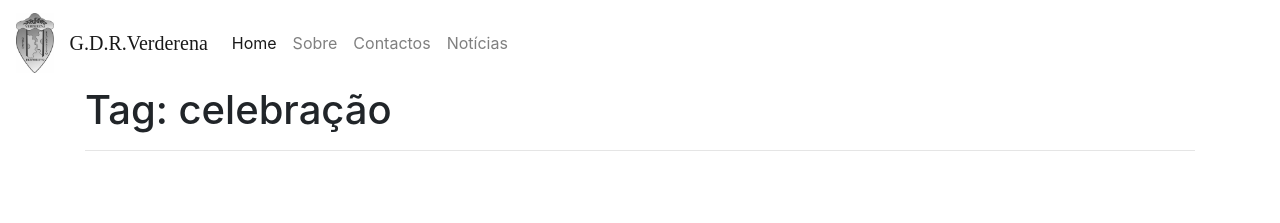
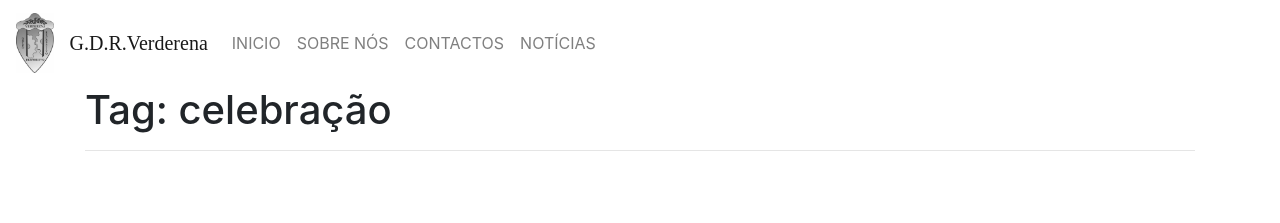
Before and after one commit to GDR-Verderena/gdr-verderena.github.io, a Jekyll site: the page built from tag/celebração.md, in a window 1280 px wide. Shown: the top 223 px of the page. Built offline with Jekyll 4.4.1, drawn with Linux system fonts in a browser that asks for light colours; some web fonts are replaced.

Commit message:
Update navbar.html

```diff
--- a/_includes/navbar.html
+++ b/_includes/navbar.html
@@ -14,14 +14,14 @@
 
     <div class="collapse navbar-collapse" id="navbarTogglerDemo02">
       <ul class="navbar-nav mr-auto mt-2 mt-lg-0">
-        <li class="nav-item active">
-          <a class="nav-link" href="/">Home <span class="sr-only">(current)</span></a>
+        <li class="nav-item ">
+          <a class="nav-link" href="/"> INICIO <span class="sr-only">(current)</span></a>
         </li>
         <li class="nav-item">
-          <a class="nav-link" href="/about">Sobre</a>
+          <a class="nav-link" href="/about"> SOBRE NÓS </a>
         </li>
         <li class="nav-item">
-          <a class="nav-link" href="/contact">Contactos</a>
+          <a class="nav-link" href="/contact">  CONTACTOS</a>
         </li>
         <!--
       <li class="nav-item">
@@ -29,7 +29,7 @@
      </li>
      -->
         <li class="nav-item">
-          <a class="nav-link" href="/blog">Notícias</a>
+          <a class="nav-link" href="/blog">NOTÍCIAS</a>
         </li>
       </ul>
     </div>
```
